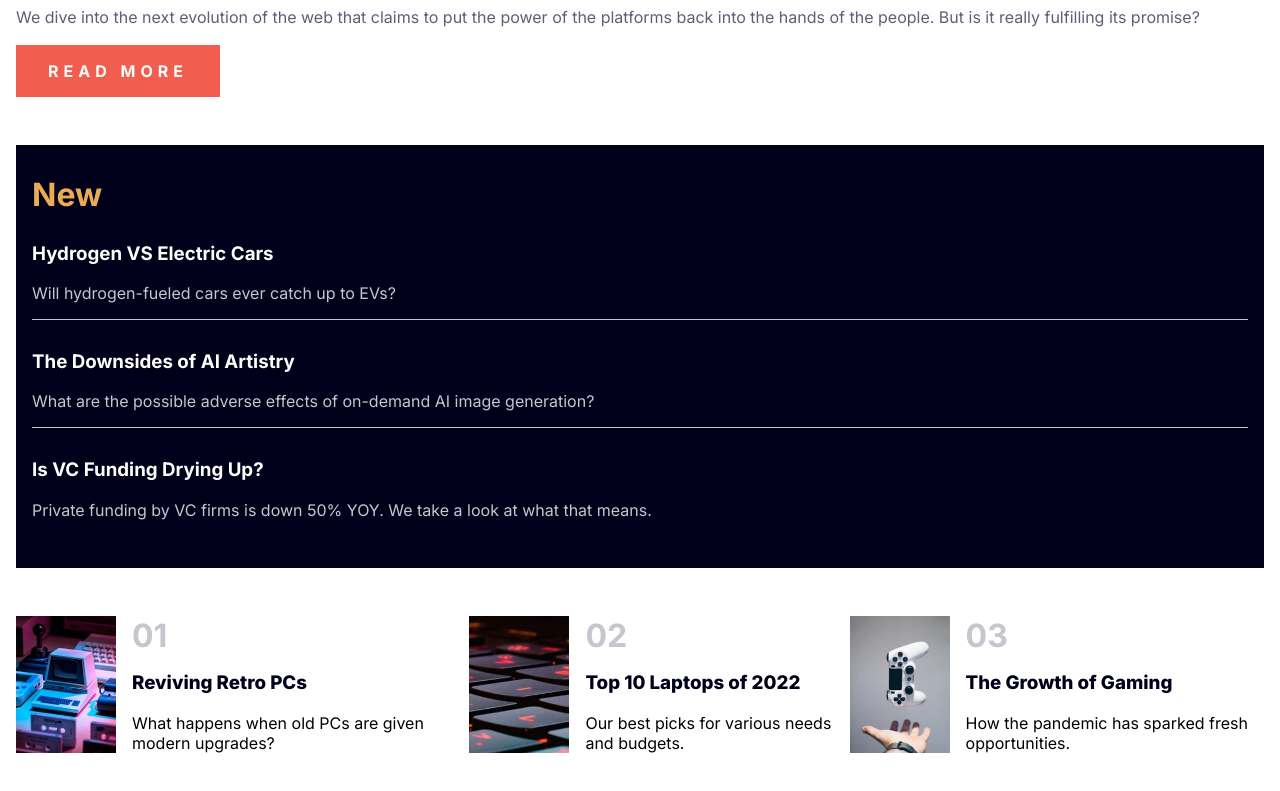
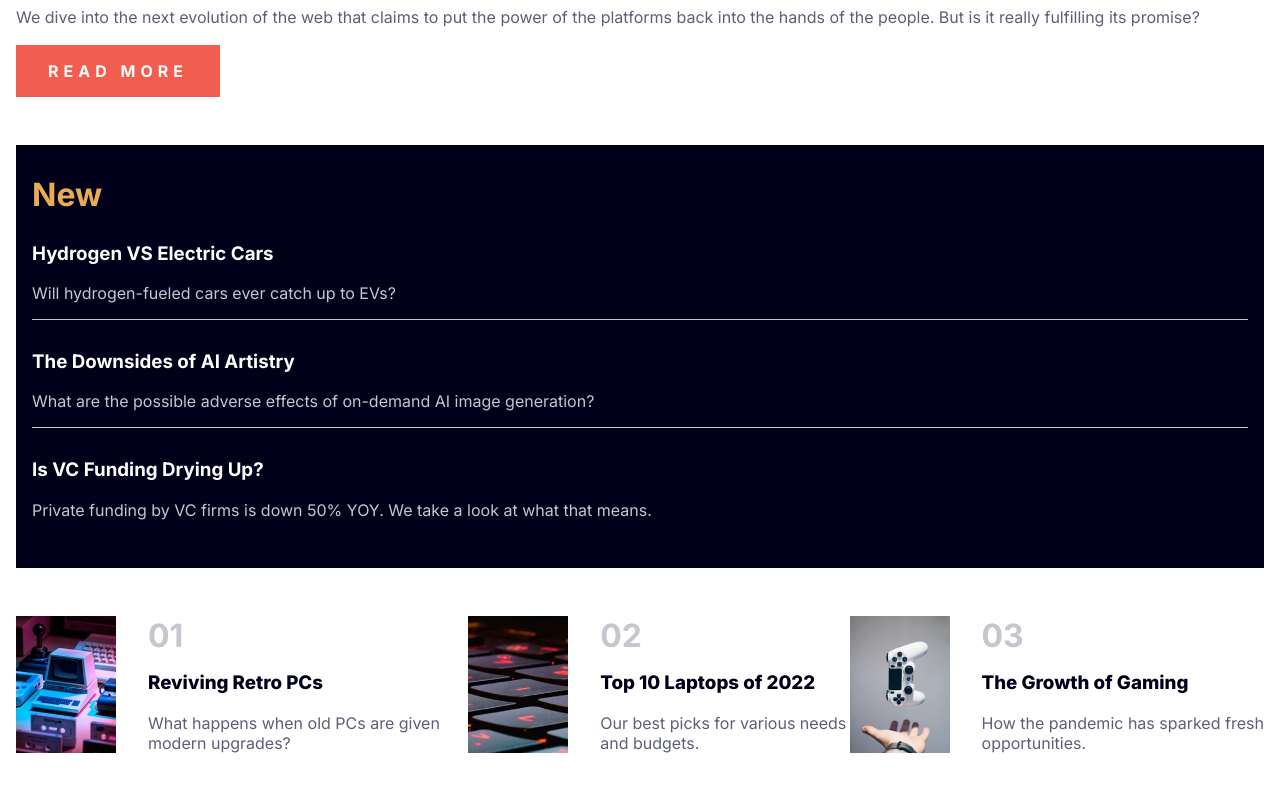
Before and after one commit to VictorMMartinezJr/News-Homepage, a plain HTML site: page index.html in a window 1280 px wide. Shown: the part 699-1490 px from the top of the page. Drawn offline with Linux system fonts and the light colour scheme.

Commit message:
fixed color of nav links and article text on desktop

```diff
--- a/scss/layout/_articles.scss
+++ b/scss/layout/_articles.scss
@@ -34,7 +34,7 @@
 
   &__article__text {
     display: flex;
-    margin-left: 1rem;
+    margin-left: 2rem;
     flex-direction: column;
     justify-content: space-between;
 
@@ -63,4 +63,7 @@
       font-size: 1.4rem;
     }
   }
+  &__article__text__p {
+    color: var(--Dark-grayish-blue);
+  }
 }
--- a/scss/layout/_nav.scss
+++ b/scss/layout/_nav.scss
@@ -58,6 +58,10 @@
     &:hover {
       color: var(--Soft-red);
     }
+
+    @include u.breakpoints(lg) {
+      color: var(--Dark-grayish-blue);
+    }
   }
 
   &__menuicon {
```
Also changed, not shown: dist/style.css, 1 other file.
